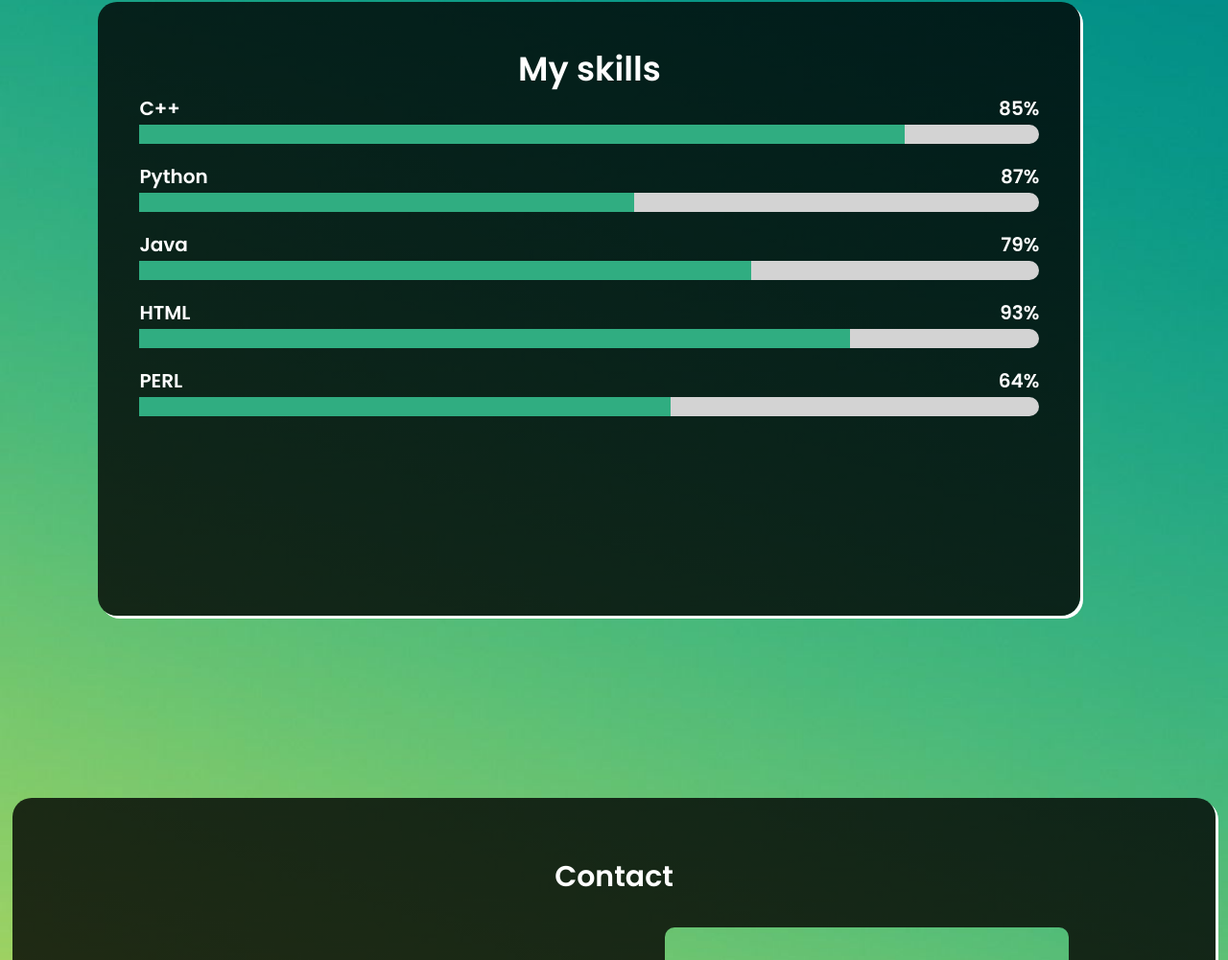
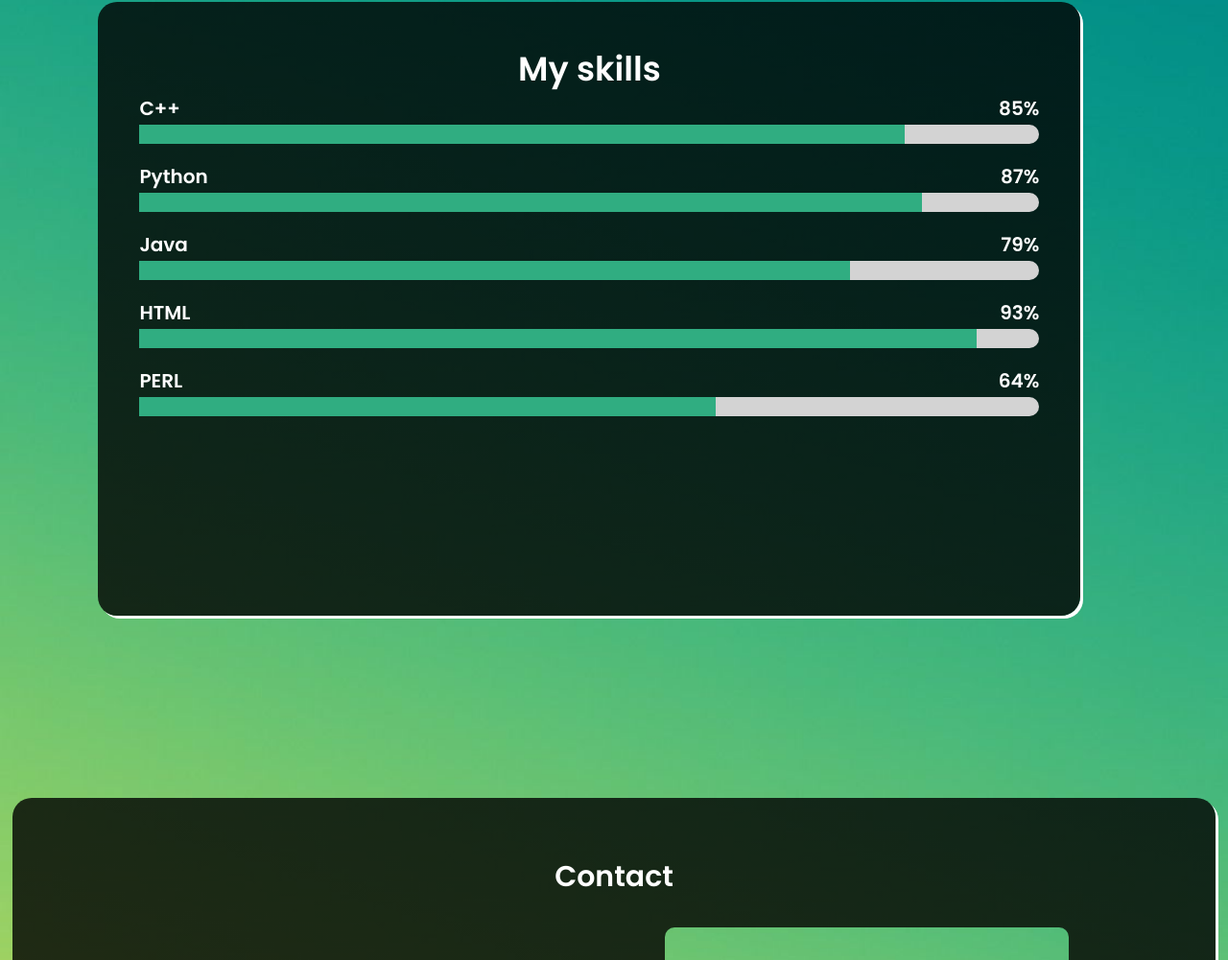
Before and after one commit to aman-abeb/Web-portofolio-, a plain HTML site: page index.html in a window 1280 px wide. Shown: the part 1696-2697 px from the top of the page at 96% size. Drawn offline with Linux system fonts and the light colour scheme.

Commit message:
Update style.css

```diff
--- a/style.css
+++ b/style.css
@@ -323,16 +323,16 @@ header ul li a.active{
     width: 85%;
 }
 .skills-content .right .python::before{
-    width: 55%;
+    width: 87%;
 }
 .skills-content .right .java::before{
-    width: 68%;
+    width: 79%;
 }
 .skills-content .right .html::before{
-    width: 79%;
+    width: 93%;
 }
 .skills-content .right .perl::before{
-    width: 59%;
+    width: 64%;
 }
 /* contact page */
 
```
